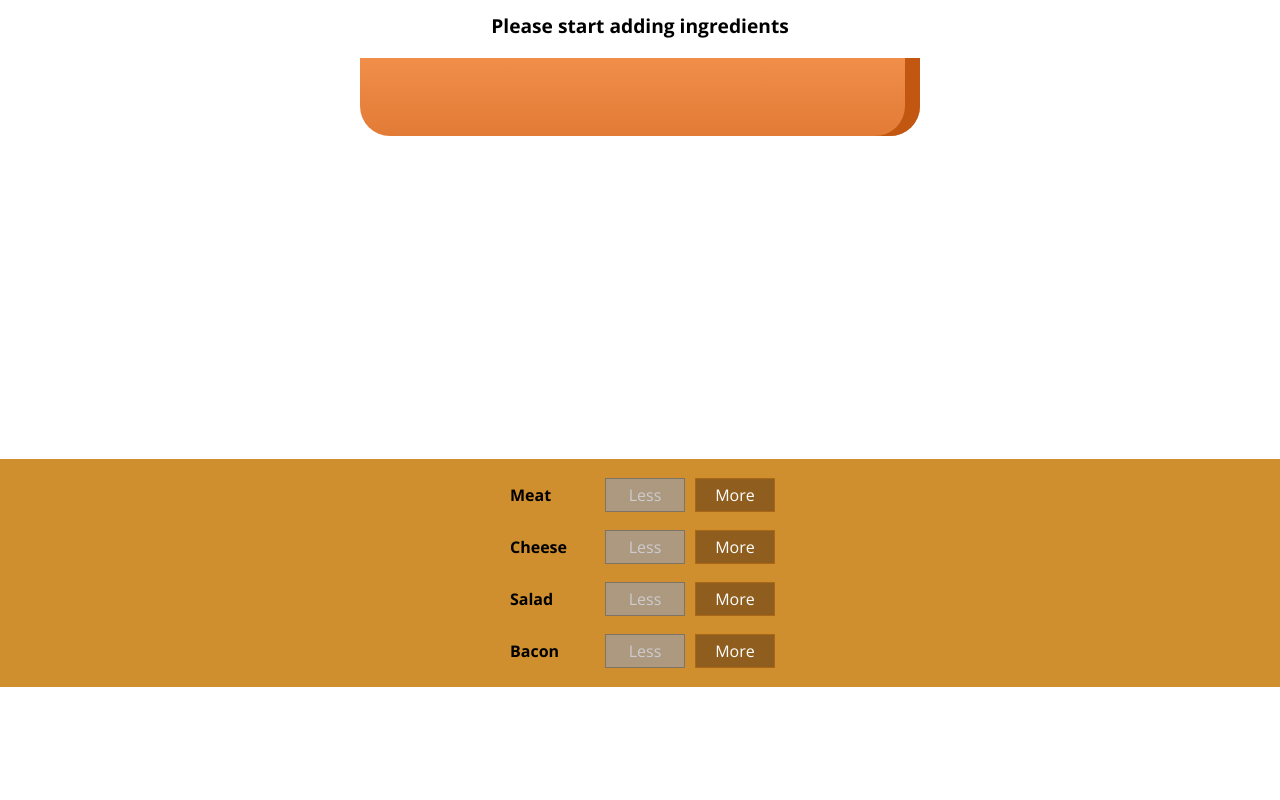
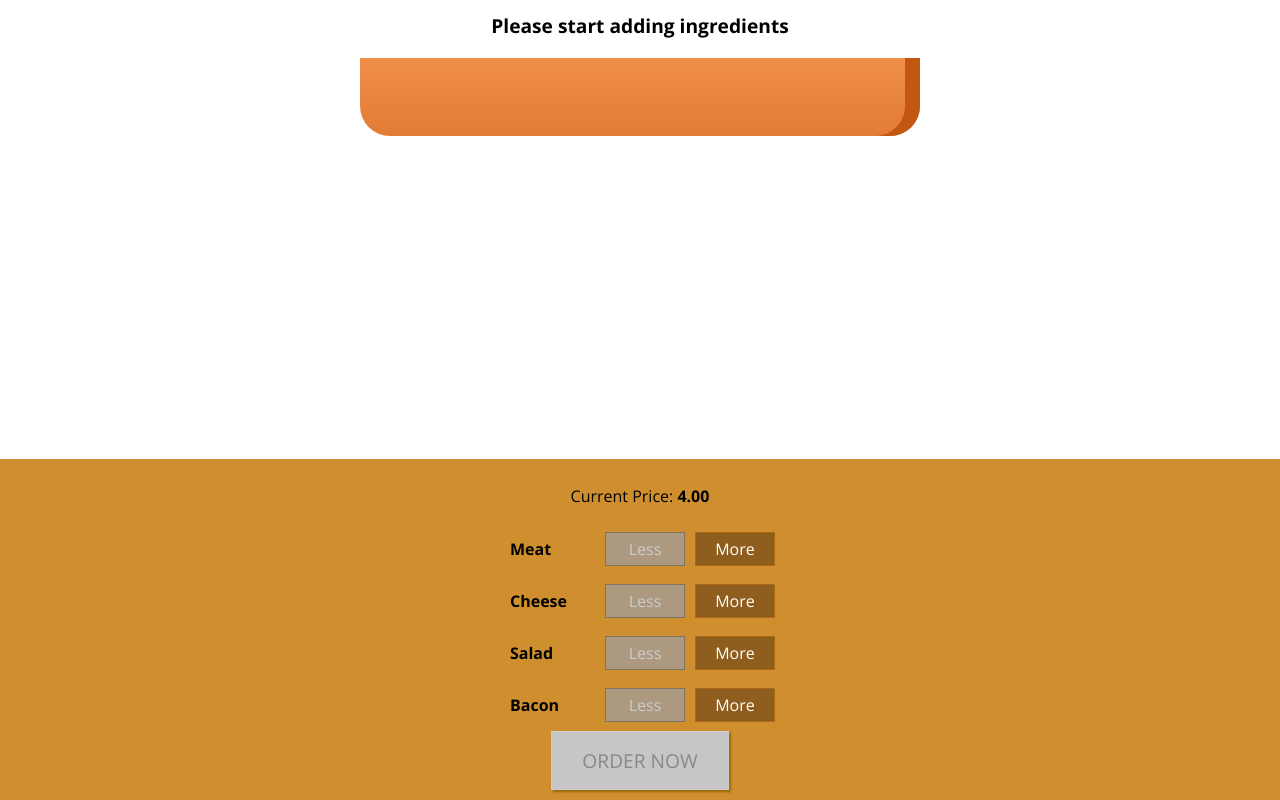
Before and after one commit to TamNhiDuong/Burger_React_App, a React app: page / in a window 1280 px wide. Shown: the part 179-979 px from the top of the page. Before the commit the page ends 866 px from the top, so only its background shows below. Built offline with nearby package versions, Linux system fonts and the light colour scheme.

Commit message:
Order button

```diff
--- a/src/components/Burger/BuildControls/BuildControls.css
+++ b/src/components/Burger/BuildControls/BuildControls.css
@@ -8,3 +8,44 @@
     margin: auto;
     padding: 10px 0;
 }
+
+.OrderButton {
+    background-color: #DAD735;
+    outline: none;
+    cursor: pointer;
+    border: 1px solid #966909;
+    color: #966909;
+    font-family: inherit;
+    font-size: 1.2em;
+    padding: 15px 30px;
+    box-shadow: 2px 2px 2px #966909;
+}
+
+.OrderButton:hover, .OrderButton:active {
+    background-color: #A0DB41;
+    border: 1px solid #966909;
+    color: #966909;
+}
+
+.OrderButton:disabled {
+    background-color: #C7C6C6;
+    cursor: not-allowed;
+    border: 1px solid #ccc;
+    color: #888888;
+}
+
+.OrderButton:not(:disabled) {
+    animation: enable 0.3s linear;
+}
+
+@keyframes enable {
+    0% {
+        transform: scale(1);
+    }
+    60% {
+        transform: scale(1.1);
+    }
+    100% {
+        transform: scale(1);
+    }
+}
--- a/src/components/Burger/BuildControls/BuildControls.js
+++ b/src/components/Burger/BuildControls/BuildControls.js
@@ -11,6 +11,7 @@
 
 const buildControls = (props) => (
 <div className='BuildControls'>
+    <p>Current Price: <strong>{props.price.toFixed(2)}</strong></p>
     {controls.map(ctrl => (
         <BuildControl
         key ={ctrl.label}
@@ -20,6 +21,9 @@
         disabled={props.disabled[ctrl.type]}
         />
     ))}
+    <button className='OrderButton'
+    disabled={!props.purchasable}
+    >ORDER NOW</button>
 </div>
 );
 export default buildControls;
--- a/src/containers/BurgerBuilder/BurgerBuilder.js
+++ b/src/containers/BurgerBuilder/BurgerBuilder.js
@@ -18,7 +18,21 @@
             cheese: 0,
             meat: 0
         },
-        totalPrice: 4
+        totalPrice: 4,
+        purchasable: false
+    }
+    updatePurchaseState(ingredients) {
+        //const ingredients = {
+          //  ...this.state.ingredients
+        //};
+        const sum = Object.keys(ingredients)
+        .map(igkey => {
+            return ingredients[igkey];
+        })
+        .reduce((sum, el)=>{
+            return sum + el;
+        },0);
+        this.setState({purchasable: sum > 0})
     }
     addIngredientHandler = (type) => {
         const oldCount = this.state.ingredients[type];
@@ -32,6 +46,7 @@
         const oldPrice = this.state.totalPrice;
         const newPrice = oldPrice + priceAddition;
         this.setState({totalPrice: newPrice, ingredients: updatedIngredients});
+        this.updatePurchaseState(updatedIngredients);
     }
     removeIngredientHandler = (type) => {
         const oldCount = this.state.ingredients[type];
@@ -48,6 +63,7 @@
         const oldPrice = this.state.totalPrice;
         const newPrice = oldPrice - priceDeduction;
         this.setState({totalPrice: newPrice, ingredients: updatedIngredients});
+        this.updatePurchaseState(updatedIngredients);
     }
 
     render() {
@@ -65,7 +81,10 @@
                 <BuildControls
                  ingredientAdded={this.addIngredientHandler}
                  ingredientRemove={this.removeIngredientHandler}
-                 disabled={disabledInfor}/>
+                 disabled={disabledInfor}
+                 purchasable={this.state.purchasable}
+                 price={this.state.totalPrice}
+                 />
             </Aux>
         );
     }
```
